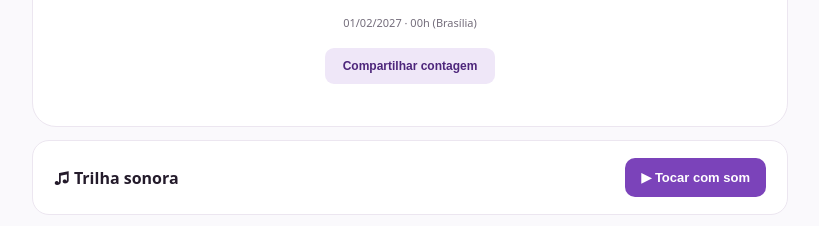
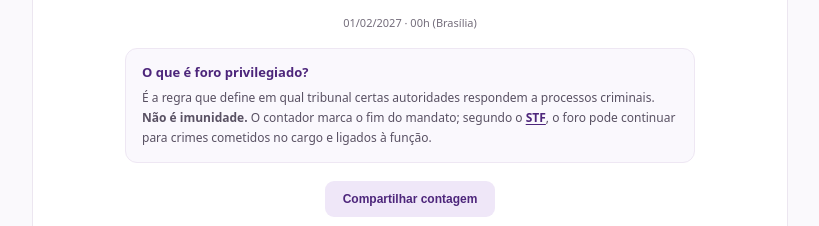
Before and after one commit to lamorimverso/lamorimsite, a plain HTML site: page tanahoraflavio/index.html in a window 1280 px wide. Shown: the part 710-936 px from the top of the page, without its empty margins (230-1049 px from the left). Drawn offline with Linux system fonts and the light colour scheme.

Commit message:
Add concise visible explanation of privileged forum and post-mandate jurisdiction

```diff
--- a/tanahoraflavio/index.html
+++ b/tanahoraflavio/index.html
@@ -39,6 +39,11 @@ h1 span{color:var(--purple)}
 .digit{font-weight:900;font-variant-numeric:tabular-nums;color:var(--dark);font-size:clamp(27px,5vw,46px);line-height:1;letter-spacing:-.04em}
 .unit-label{display:block;color:#746879;font-size:10px;letter-spacing:.07em;font-weight:800;text-transform:uppercase;margin-top:10px}
 .target{font-size:11px;color:var(--muted);margin:18px 0 0}
+.foro-explainer{max-width:570px;margin:18px auto 0;padding:14px 16px;text-align:left;background:#faf8fd;border:1px solid #eee7f3;border-radius:12px}
+.foro-explainer h2{font-size:13px;color:var(--dark);margin:0 0 7px;font-weight:850}
+.foro-explainer p{font-size:12px;line-height:1.65;color:#595163;margin:0}
+.foro-explainer a{color:var(--dark);font-weight:750;text-underline-offset:2px}
+
 .share{border:0;margin-top:18px;border-radius:9px;padding:11px 18px;background:#efe7f8;color:var(--dark);font-size:12px;font-weight:800;cursor:pointer}
 .share:hover{background:#e7d8f4}
 .share-message{font-size:11px;color:var(--dark);min-height:12px;margin-top:5px}
@@ -96,6 +101,10 @@ footer{text-align:center;font-size:10px;color:#877d91;margin-top:18px;line-heigh
         </div>
         <div class="done" id="finished">O prazo do mandato chegou ao fim.</div>
         <p class="target">01/02/2027 · 00h (Brasília)</p>
+        <aside class="foro-explainer" aria-labelledby="foro-title">
+          <h2 id="foro-title">O que é foro privilegiado?</h2>
+          <p>É a regra que define em qual tribunal certas autoridades respondem a processos criminais. <strong>Não é imunidade.</strong> O contador marca o fim do mandato; segundo o <a href="https://noticias.stf.jus.br/postsnoticias/acoes-contra-autoridades-permanecem-no-stf-mesmo-apos-saida-do-cargo/" target="_blank" rel="noopener noreferrer">STF</a>, o foro pode continuar para crimes cometidos no cargo e ligados à função.</p>
+        </aside>
         <button class="share" type="button" id="share">Compartilhar contagem</button>
         <div class="share-message" id="share-message" role="status" aria-live="polite"></div>
       </section>
```
